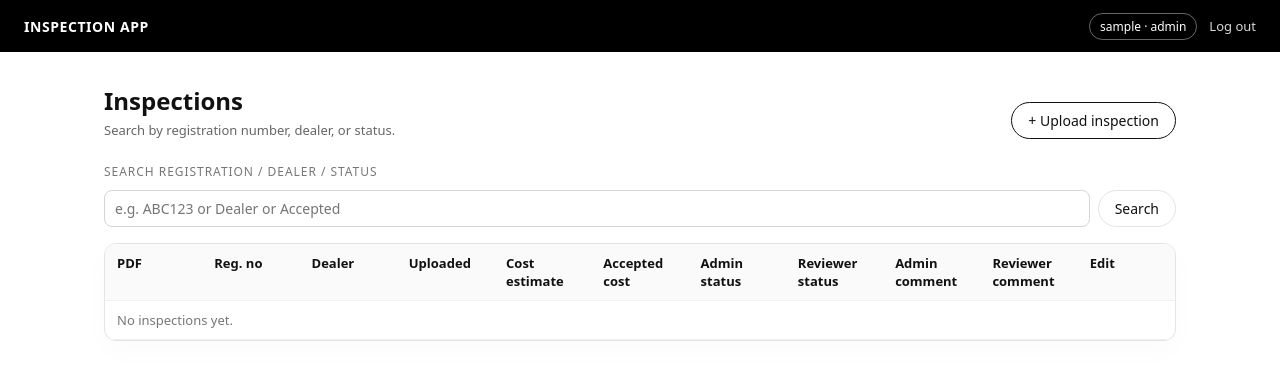
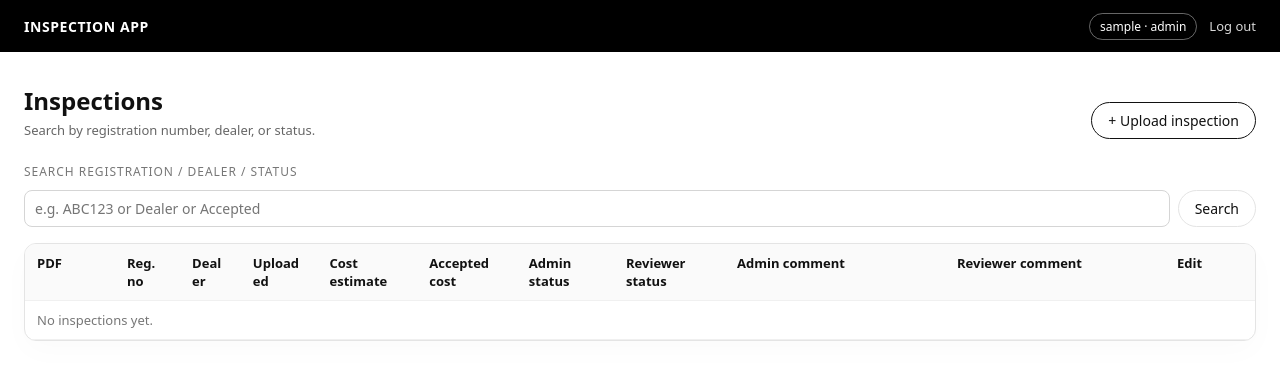
Before and after one commit to jakobtivell-cpu/inspection-app, a Flask app: page /inspections in a window 1280 px wide. Shown: the top 380 px of the page. Run offline with Flask 3, Linux system fonts and the light colour scheme; the visitor is signed in with stand-in values (Sample User, id 1).

Commit message:
Update style.css

```diff
--- a/static/style.css
+++ b/static/style.css
@@ -58,7 +58,8 @@ body {
 /* Layout */
 
 .page {
-  max-width: 1120px;
+  width: 100%;
+  max-width: 1440px;  /* UPDATED: wider page so table gets space */
   margin: 32px auto 48px;
   padding: 0 24px;
 }
@@ -190,7 +191,7 @@ textarea:focus {
   align-items: center;
   justify-content: center;
   gap: 6px;
-  white-space: nowrap; /* ADDED: never wrap button text */
+  white-space: nowrap; /* never wrap button text */
 }
 
 .btn-primary {
@@ -264,9 +265,10 @@ textarea:focus {
 
 .data-table {
   width: 100%;
+  min-width: 1200px;  /* UPDATED: prevents table from collapsing */
   border-collapse: collapse;
   font-size: 13px;
-  table-layout: fixed;
+  table-layout: auto; /* UPDATED: columns size to content */
 }
 
 .data-table thead {
@@ -283,7 +285,7 @@ textarea:focus {
   word-break: break-word;
 }
 
-/* ADDED: do NOT allow wrapping inside small controls in the table */
+/* do NOT allow wrapping inside small controls in the table */
 .data-table td a,
 .data-table td button,
 .data-table td .btn-link,
@@ -306,13 +308,28 @@ textarea:focus {
   color: #777777;
 }
 
+/* UPDATED: widen comment columns, keep control columns narrow */
+.data-table th:nth-child(9),
+.data-table th:nth-child(10),
+.data-table td:nth-child(9),
+.data-table td:nth-child(10) {
+  width: 220px;
+}
+
+.data-table th:nth-child(1),
+.data-table td:nth-child(1),
+.data-table th:nth-child(11),
+.data-table td:nth-child(11) {
+  width: 90px;
+}
+
 /* Cost input inline */
 
 .inline-form {
   display: flex;
   align-items: center;
   gap: 6px;
-  flex-wrap: nowrap; /* ADDED: keep input + Save on same line */
+  flex-wrap: nowrap; /* keep input + Save on same line */
 }
 
 .input-cost {
```
